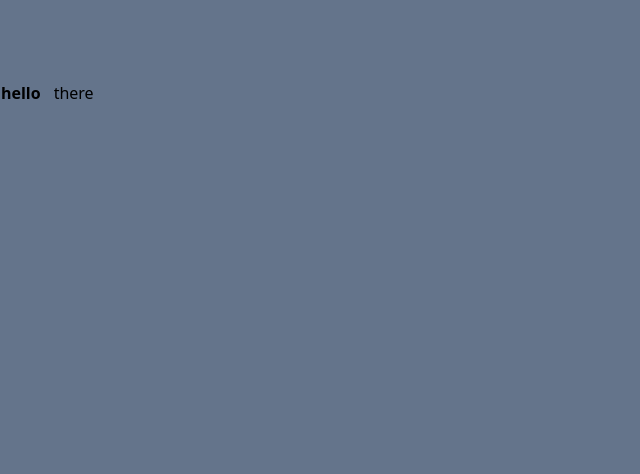
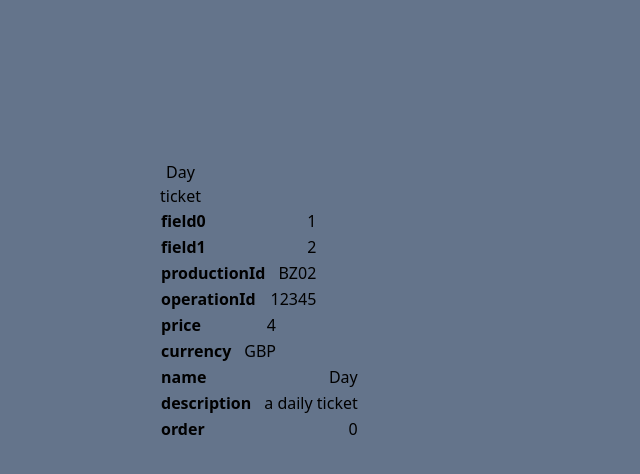
Before and after one commit to Anloms/Urban_Things, a React (Vite) app in the folder mini-app/: page / in a window 1280 px wide. Shown: the top 474 px of the page, without its empty margins (0-640 px from the left). Built offline with nearby package versions, Linux system fonts and the light colour scheme.

Commit message:
feat: Variant component added

```diff
--- a/mini-app/src/App.tsx
+++ b/mini-app/src/App.tsx
@@ -1,10 +1,11 @@
 import './index.css'
 import Form from './components/Form'
 import Template from './components/Template'
+import Variant from './components/Variant'
 function App() {
   return (
     <main className='bg-slate-500 w-screen h-screen pt-[5rem]'>
-      <Template />
+      <Variant />
       <Form />
     </main>
   )
--- a/mini-app/src/components/Template.tsx
+++ b/mini-app/src/components/Template.tsx
@@ -1,9 +1,9 @@
-export default function Template() {
+export default function Template({ value1, value2 }) {
   return (
     <tbody>
       <tr className="flex flex-row justify-between wmax-[15rem] mr-[1rem]">
-        <th className="pr-3">hello</th>
-        <td>there</td>
+        <th className="pr-3">{value1}</th>
+        <td>{value2}</td>
       </tr>
     </tbody>
   );
--- /dev/null
+++ b/mini-app/src/components/Variant.tsx
@@ -0,0 +1,25 @@
+import Template from './Template'
+export default function Variant() {
+  return (
+    <div className="px-[10rem] py-[5rem] w-[80rem]">
+      <caption>
+        Day ticket
+      </caption>
+      <table>
+        <Template value1="field0" value2="1" />
+        <Template value1="field1" value2="2" />
+        <Template value1="productionId" value2="BZ02" />
+        <Template value1="operationId" value2="12345" />
+      </table>
+      <table>
+        <Template value1="price" value2="4" />
+        <Template value1="currency" value2="GBP" />
+      </table>
+      <table>
+        <Template value1="name" value2="Day" />
+        <Template value1="description" value2="a daily ticket" />
+        <Template value1="order" value2="0" />
+      </table>
+    </div>
+  )
+}
```
